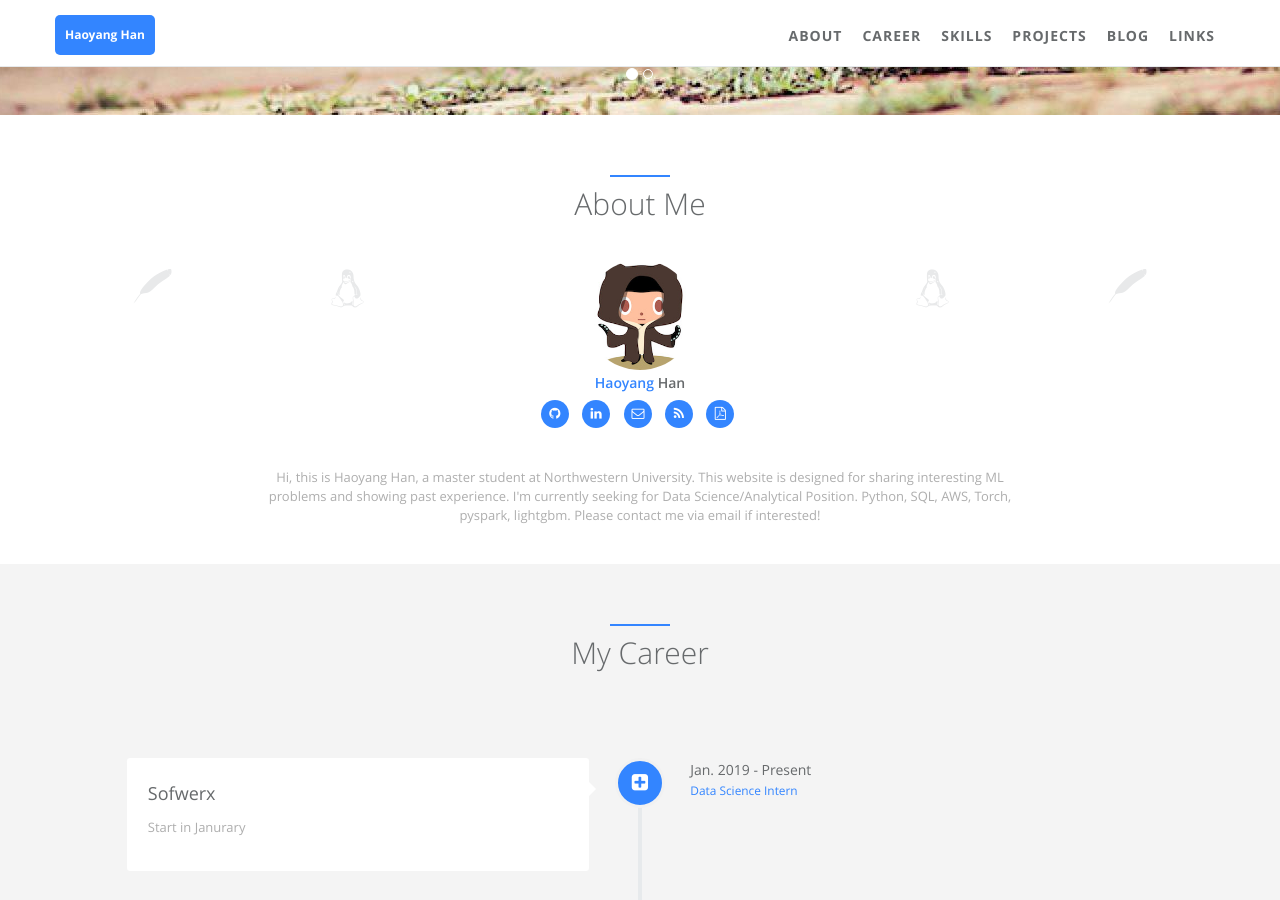
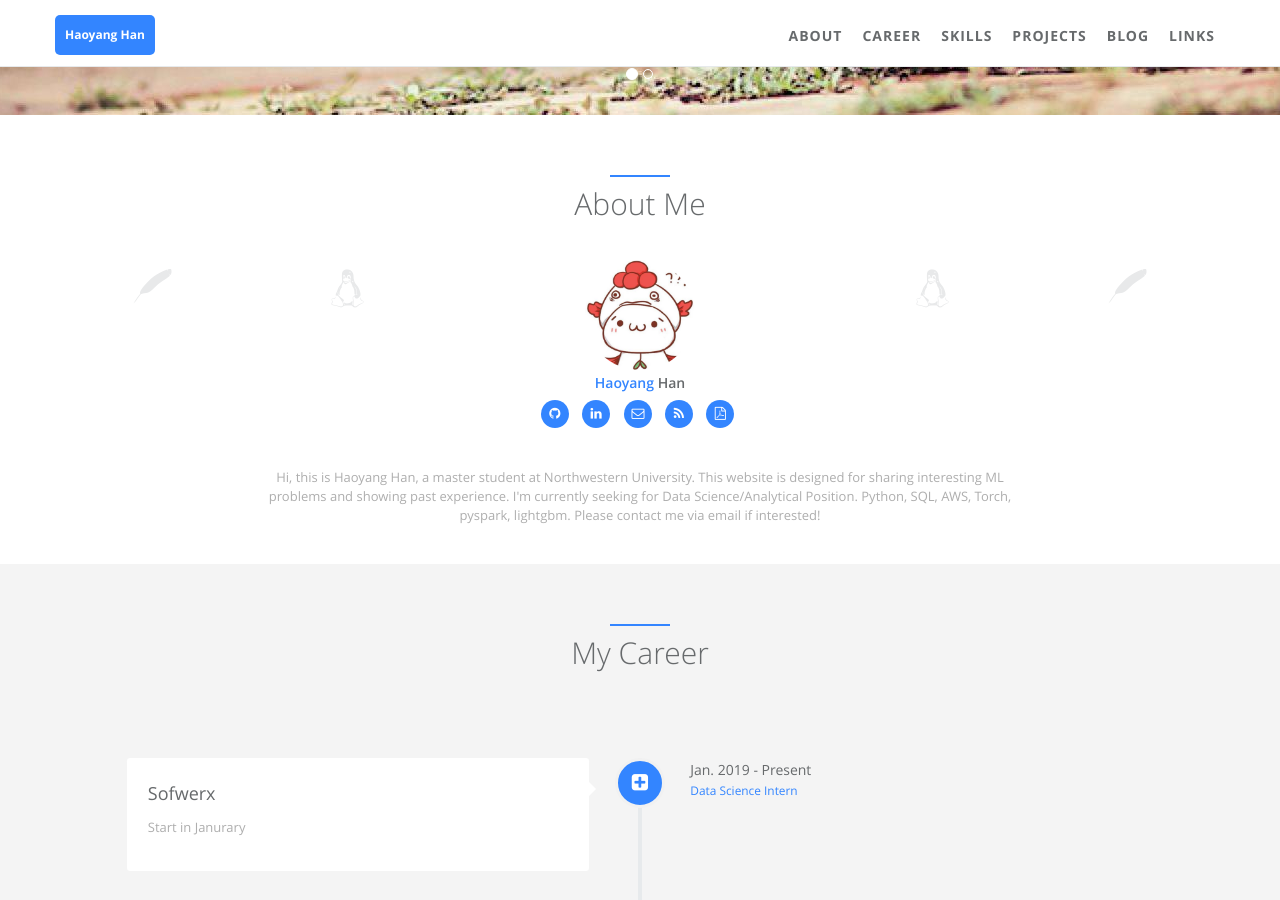
Before and after one commit to HaoyangHan/HaoyangHan.github.io, a Jekyll site: the page built from index.html, in a window 1280 px wide and 900 px high, scrolled down 355 px. Built offline with Jekyll 4.4.1, drawn with Linux system fonts in a browser that asks for light colours.

Commit message:
update avatar

```diff
--- a/_config.yml
+++ b/_config.yml
@@ -14,7 +14,7 @@
   name: HaoyangHan  # Be used at blog posts' author.
   first_name: Haoyang  # Be used at index page about me section.
   last_name: Han  # Be used at index page about me section.
-  avatar: /static/assets/img/landing/avatar.jpg  # upload your avatar at directory and edit it.
+  avatar: /static/assets/img/landing/my_avatar.jpg  # upload your avatar at directory and edit it.
   github_username: HaoyangHan  # Leave blank if you don't have now
   linkedin_id: haoyanghan # Leave blank if you don't have now
   facebook_username:   # Leave blank if you don't have now
```
Also changed, not shown: _posts/2017-12-21-test-code-snippets.md (line endings or trailing spaces), static/assets/img/landing/my_avatar.jpg (added), 4 other files.
